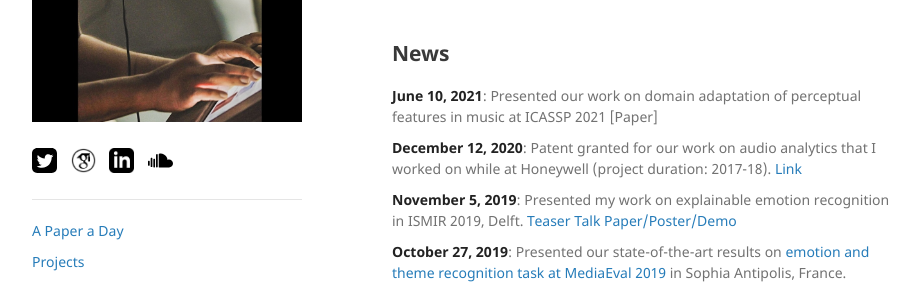
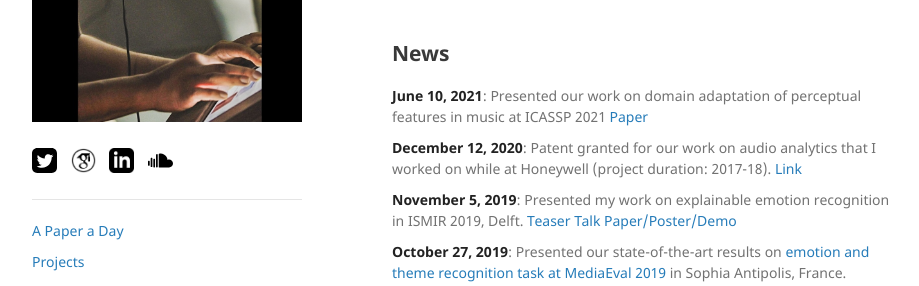
Before and after one commit to shreyanc/shreyanc.github.io, a Jekyll site: the page built from index.md, in a window 1280 px wide and 900 px high. Shown: the part 288-574 px from the top of the window, without its empty margins (178-1097 px from the left). Built offline with Jekyll 4.4.1, drawn with Linux system fonts in a browser that asks for light colours; part of the change alters nothing that is shown.

```diff
--- a/index.md
+++ b/index.md
@@ -20,7 +20,7 @@ Currently I am working with the [Con Espressione](https://www.jku.at/en/institut
 
 <br><br>-->
 ## News
-**June 10, 2021**: Presented our work on domain adaptation of perceptual features in music at ICASSP 2021 [Paper]
+**June 10, 2021**: Presented our work on domain adaptation of perceptual features in music at ICASSP 2021 [Paper](https://arxiv.org/abs/2102.13479)
 
 **December 12, 2020**: Patent granted for our work on audio analytics that I worked on while at Honeywell (project duration: 2017-18). [Link](https://patents.google.com/patent/US10475468B1)
 
```
